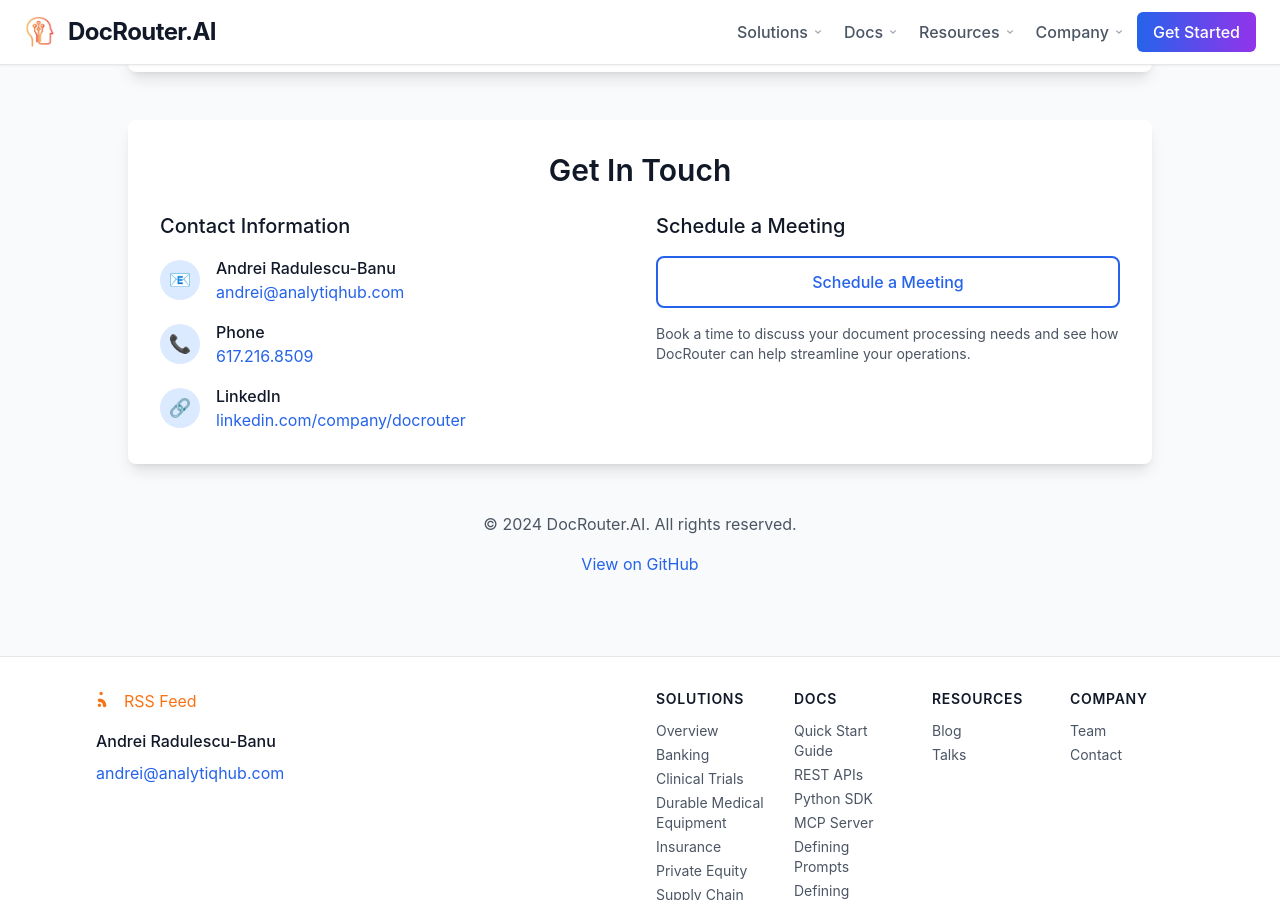
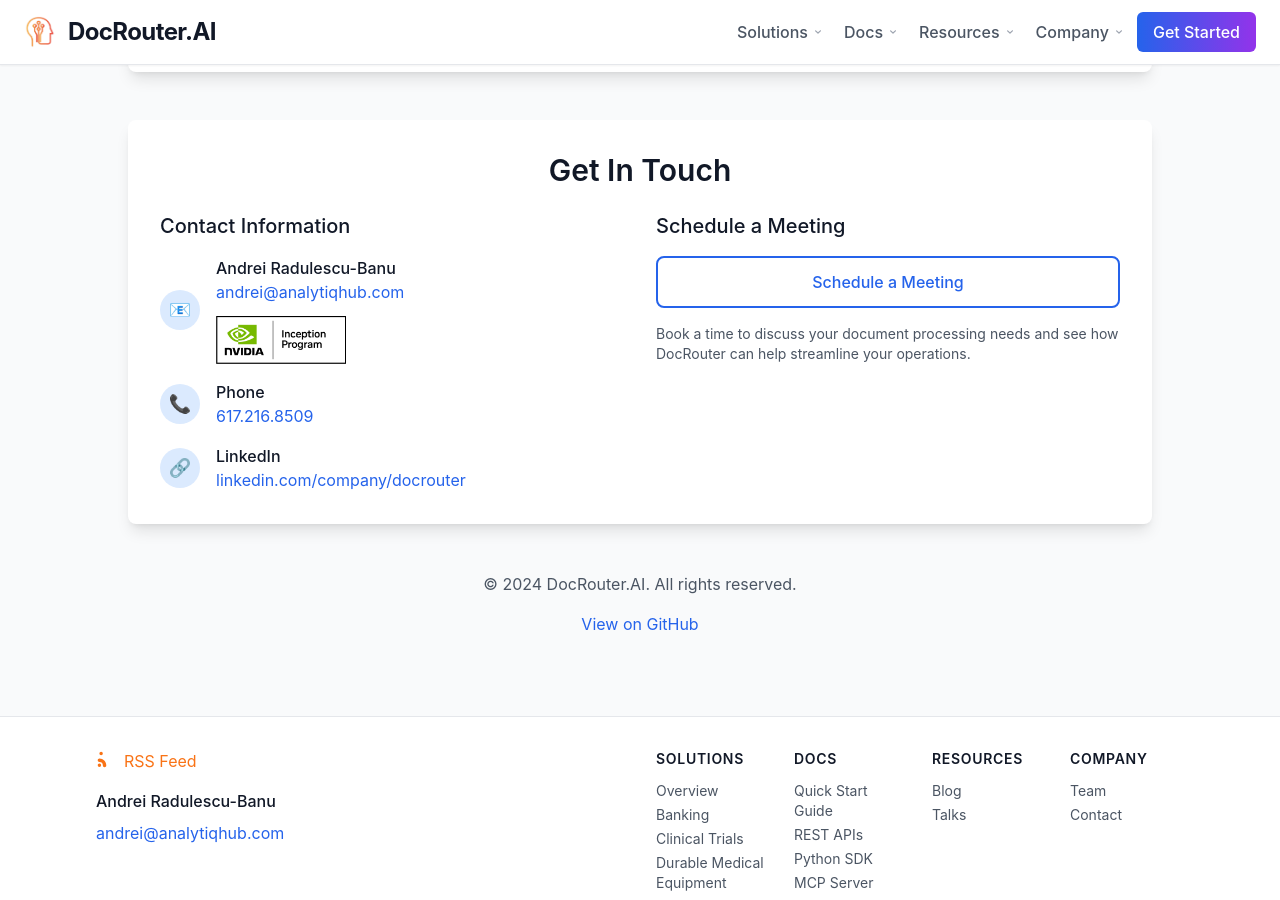
Before and after one commit to analytiq-hub/docrouter.github.io, a Jekyll site: the page built from index.md, in a window 1280 px wide and 900 px high, scrolled down 3281 px. Built offline with Jekyll 4.4.1, drawn with Linux system fonts in a browser that asks for light colours; nearby versions of some CDN libraries.

Commit message:
Add NVIDIA Inception Program logo to homepage contact section

```diff
--- a/index.md
+++ b/index.md
@@ -238,6 +238,11 @@
                                 <a href="mailto:andrei@analytiqhub.com" class="text-blue-600 hover:text-blue-800">
                                     andrei@analytiqhub.com
                                 </a>
+                                <div class="mt-3">
+                                    <img src="{{ '/assets/images/nvidia-inception-program-badge-rgb-for-screen.png' | relative_url }}"
+                                         alt="NVIDIA Inception Program"
+                                         class="h-12 w-auto">
+                                </div>
                             </div>
                         </div>
                         <div class="flex items-center">
```
Also changed, not shown: assets/images/nvidia-inception-program-badge-rgb-for-screen.png (added).
